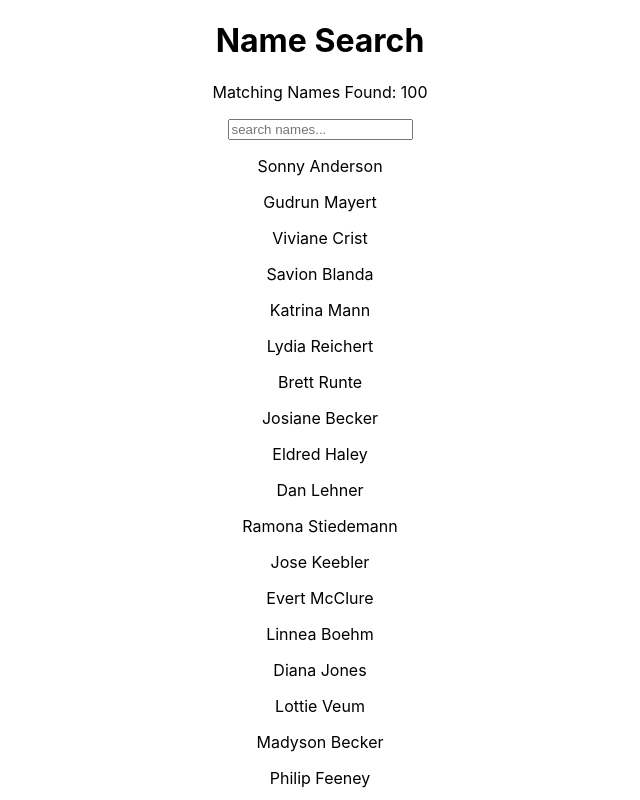
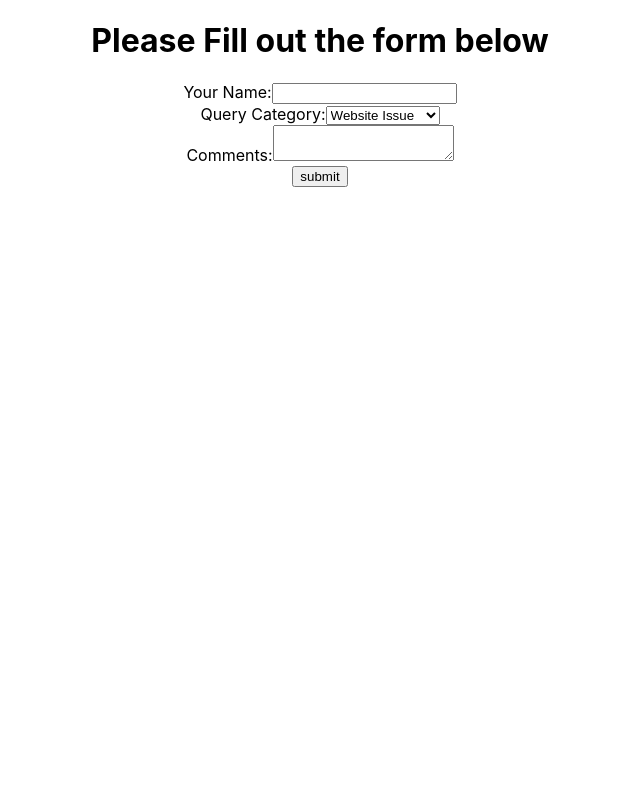
Before and after one commit to itjosephk2/react-lessons, a React (Create React App) app in the folder my-app/: page / in a window 1280 px wide. Shown: the top 800 px of the page, without its empty margins (320-960 px from the left). Built offline with nearby package versions, Linux system fonts and the light colour scheme.

Commit message:
controlled form hooks

```diff
--- a/my-app/src/App.js
+++ b/my-app/src/App.js
@@ -17,12 +17,13 @@
 // import LifeCyclesCWU from './components/LIfeCyclesCWU';
 // import ControlledForm from './components/ControlledForm';
 // import UncontrolledForm from './components/UncontrolledForm';
-import SearchBar from './components/SearchBar';
+// import SearchBar from './components/SearchBar';
+import ControlledFormHooks from './components/ControlledFormHooks';
 
 function App() {
   return (
     <div className="App">
-      <SearchBar />
+      <ControlledFormHooks />
     </div>
   );
 }
--- /dev/null
+++ b/my-app/src/components/ControlledFormHooks.js
@@ -0,0 +1,56 @@
+import React, {useState} from 'react'
+
+function ControlledFormHooks() {
+
+    const [name, setName] = useState('');
+    const [category, setCategory] = useState('website');
+    const [comments, setComments] = useState('');
+
+    const handleSubmit = (e) => {
+        e.preventDefault();
+        console.log(name, category, comments)
+    }
+
+    return (
+        <div>
+            <h1>Please Fill out the form below</h1>
+            <form onSubmit={handleSubmit}>
+                <div>
+                    <label htmlFor='id-name'>Your Name:</label>
+                    <input
+                        value={name}
+                        onChange={(e) => setName(e.target.value)}
+                        id='id-name'
+                        name='name'
+                        type='text'
+                    />
+                </div>
+                <div>
+                    <label htmlFor='id-category'>Query Category:</label>
+                    <select
+                        value={category}
+                        onChange={(e) => setCategory(e.target.value)}
+                        id='id-category'
+                        name='category'
+                    >
+                        <option value='website'>Website Issue</option>
+                        <option value='order'>Order Issue</option>
+                        <option value='general'>General Inquiry</option>
+                    </select>
+                </div>
+                <div>
+                    <label htmlFor='id-comments'>Comments:</label>
+                    <textarea
+                        value={comments}
+                        onChange={(e) => setComments(e.target.value)}
+                        id='id-comments'
+                        name='comments'
+                    />
+                </div>
+                <input type='submit' value='submit'/>
+            </form>
+        </div>
+    )
+}
+
+export default ControlledFormHooks
```
